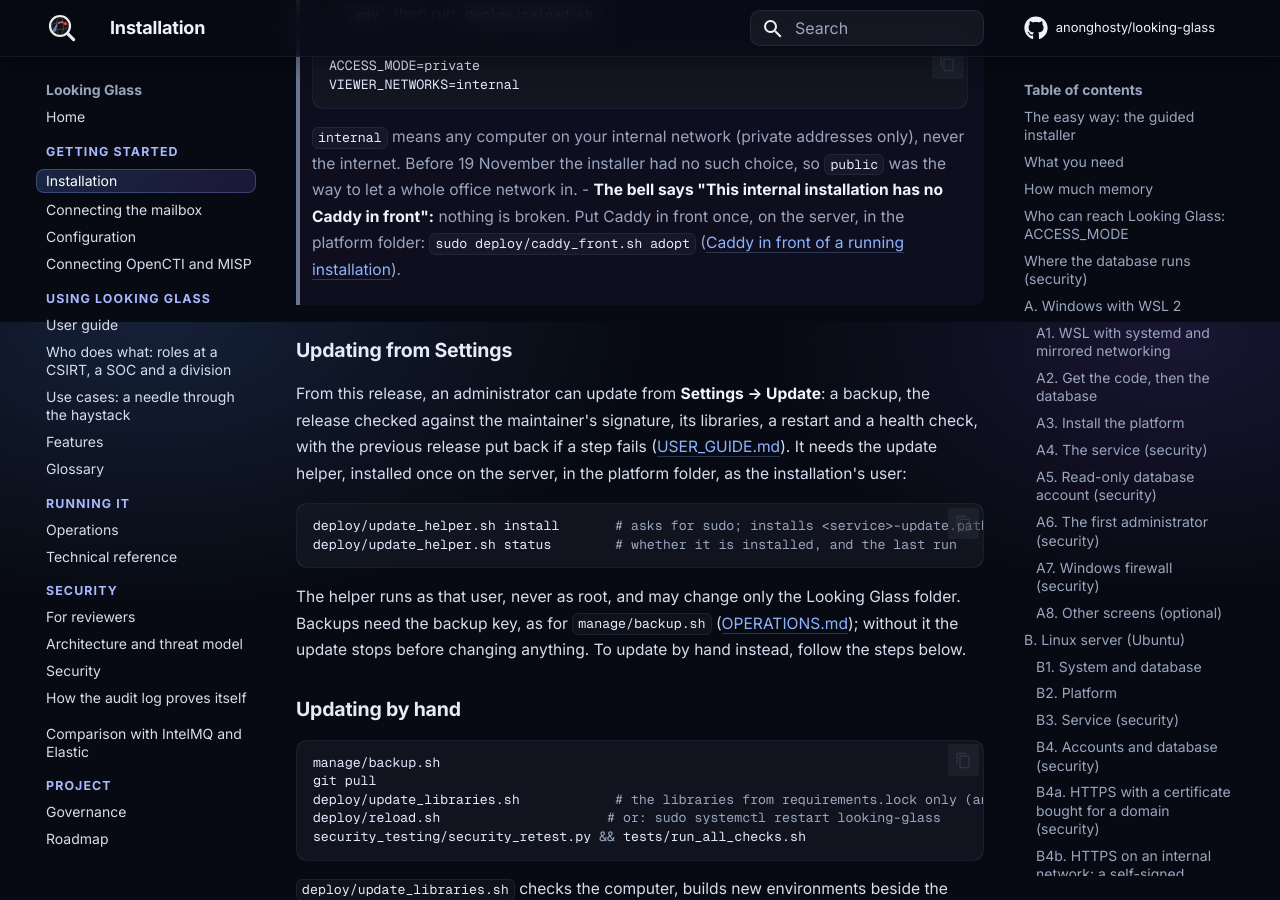
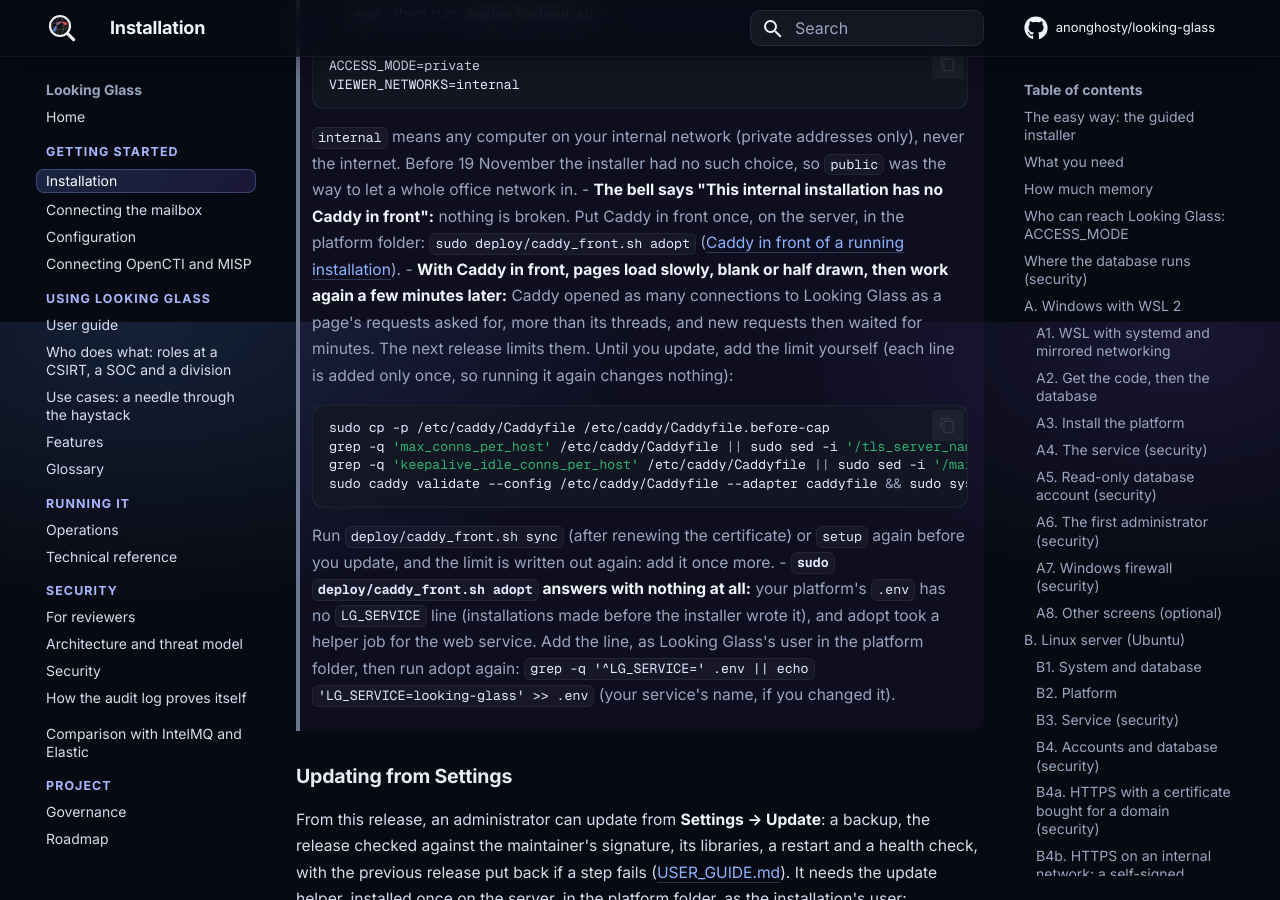
Before and after one commit to anonghosty/looking-glass, an MkDocs documentation site: the page built from docs/INSTALLATION.md, in a window 1280 px wide and 900 px high, scrolled down 22178 px. Built offline with MkDocs 1.6.1 and Material for MkDocs 9.7.7, drawn with Linux system fonts in a browser that asks for light colours; comment, search, counter and statistics services are not loaded.

Commit message:
Docs: two Caddy fixes for installations not yet updated
With Caddy in front, pages could load slowly, blank or half drawn for a few minutes: Caddy opened more connections
to Looking Glass than its threads. Updating explains how to add the limit by hand until the next release writes it.
Also: caddy_front.sh adopt answering with nothing on an installation whose .env has no LG_SERVICE line.

````diff
--- a/docs/INSTALLATION.md
+++ b/docs/INSTALLATION.md
@@ -675,6 +675,24 @@ delete the report until it has been looked at.
 > - **The bell says "This internal installation has no Caddy in front":** nothing is broken. Put Caddy in front once,
 >   on the server, in the platform folder: `sudo deploy/caddy_front.sh adopt`
 >   ([Caddy in front of a running installation](#b4c-caddy-in-front-of-a-running-installation-security)).
+> - **With Caddy in front, pages load slowly, blank or half drawn, then work again a few minutes later:** Caddy opened
+>   as many connections to Looking Glass as a page's requests asked for, more than its threads, and new requests then
+>   waited for minutes. The next release limits them. Until you update, add the limit yourself (each line is added
+>   only once, so running it again changes nothing):
+>
+>   ```bash
+>   sudo cp -p /etc/caddy/Caddyfile /etc/caddy/Caddyfile.before-cap
+>   grep -q 'max_conns_per_host' /etc/caddy/Caddyfile || sudo sed -i '/tls_server_name /a\			max_conns_per_host 6' /etc/caddy/Caddyfile
+>   grep -q 'keepalive_idle_conns_per_host' /etc/caddy/Caddyfile || sudo sed -i '/max_conns_per_host 6/a\			keepalive_idle_conns_per_host 6' /etc/caddy/Caddyfile
+>   sudo caddy validate --config /etc/caddy/Caddyfile --adapter caddyfile && sudo systemctl restart caddy
+>   ```
+>
+>   Run `deploy/caddy_front.sh sync` (after renewing the certificate) or `setup` again before you update, and the
+>   limit is written out again: add it once more.
+> - **`sudo deploy/caddy_front.sh adopt` answers with nothing at all:** your platform's `.env` has no `LG_SERVICE` line
+>   (installations made before the installer wrote it), and adopt took a helper job for the web service. Add the line,
+>   as Looking Glass's user in the platform folder, then run adopt again:
+>   `grep -q '^LG_SERVICE=' .env || echo 'LG_SERVICE=looking-glass' >> .env` (your service's name, if you changed it).
 
 ### Updating from Settings
 
````
Also changed, not shown: README.md (+2 -2 lines).
